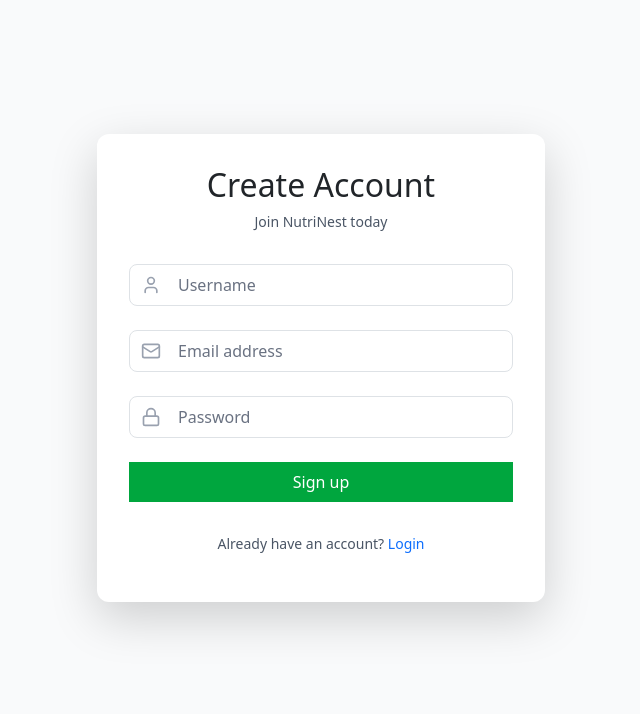
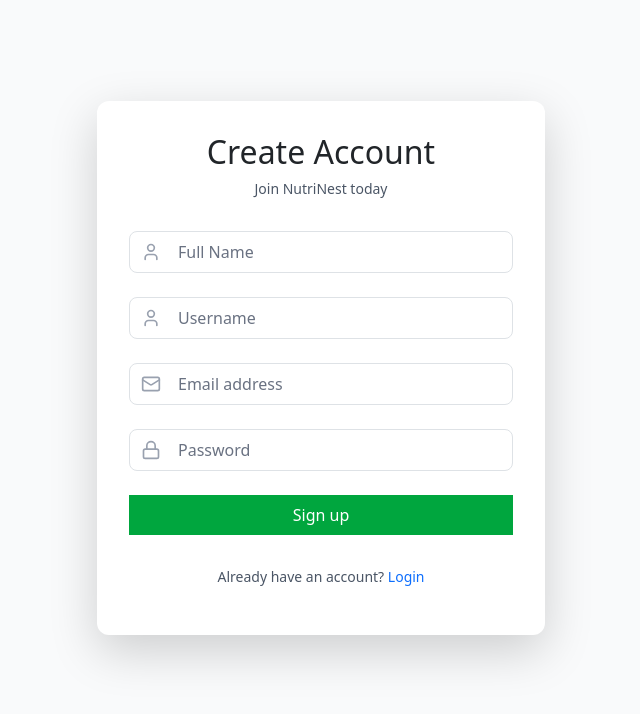
Before and after one commit to ABHIISHERE12/NUTRINEST-FRONTEND, a React (Vite) app: page /signup in a window 1280 px wide. Shown: the top 714 px of the page, without its empty margins (319-959 px from the left). Built offline with nearby package versions, Linux system fonts and the light colour scheme; no server answers.

Commit message:
changes to the admin panel

```diff
--- a/src/admin/pages/Orders.jsx
+++ b/src/admin/pages/Orders.jsx
@@ -63,7 +63,7 @@
   };
 
   const filtered = orders.filter((o) => {
-    const searchStr = `${o._id} ${o.address?.name || ""} ${o.user?.username || ""}`.toLowerCase();
+    const searchStr = `${o._id} ${o.address?.name || ""} ${o.user?.name || ""} ${o.user?.username || ""}`.toLowerCase();
     return searchStr.includes(query.toLowerCase());
   });
 
@@ -141,7 +141,7 @@
                     <td className="px-6 py-4">
                       <div className="text-sm">
                         <p className="font-bold text-gray-900">
-                          {order.address?.name || order.user?.username || "Guest User"}
+                          {order.user?.name || order.address?.name || order.user?.username || "Guest User"}
                         </p>
                         <p className="text-gray-500">{order.address?.email || order.user?.email || "N/A"}</p>
                         <p className="text-gray-500 font-medium">{order.address?.phone || "No Phone"}</p>
--- a/src/pages/auth/Signup.jsx
+++ b/src/pages/auth/Signup.jsx
@@ -5,6 +5,7 @@
 
 const Signup = () => {
   const [formData, setFormData] = useState({
+    name: "",
     username: "",
     email: "",
     password: "",
@@ -45,6 +46,22 @@
 
         {/* Form */}
         <form className="space-y-6" onSubmit={handleSubmit}>
+          {/* Full Name */}
+          <div className="relative">
+            <div className="absolute inset-y-0 left-0 pl-3 flex items-center pointer-events-none">
+              <User className="h-5 w-5 text-gray-400" />
+            </div>
+            <input
+              type="text"
+              name="name"
+              required
+              placeholder="Full Name"
+              value={formData.name}
+              onChange={handleChange}
+              className="block w-full rounded-lg border border-gray-300 pl-12 pr-3 py-2 text-gray-900 placeholder-gray-500 focus:outline-none focus:ring-2 focus:ring-green-500 focus:border-green-500 sm:text-sm"
+            />
+          </div>
+
           {/* Username */}
           <div className="relative">
             <div className="absolute inset-y-0 left-0 pl-3 flex items-center pointer-events-none">
```
